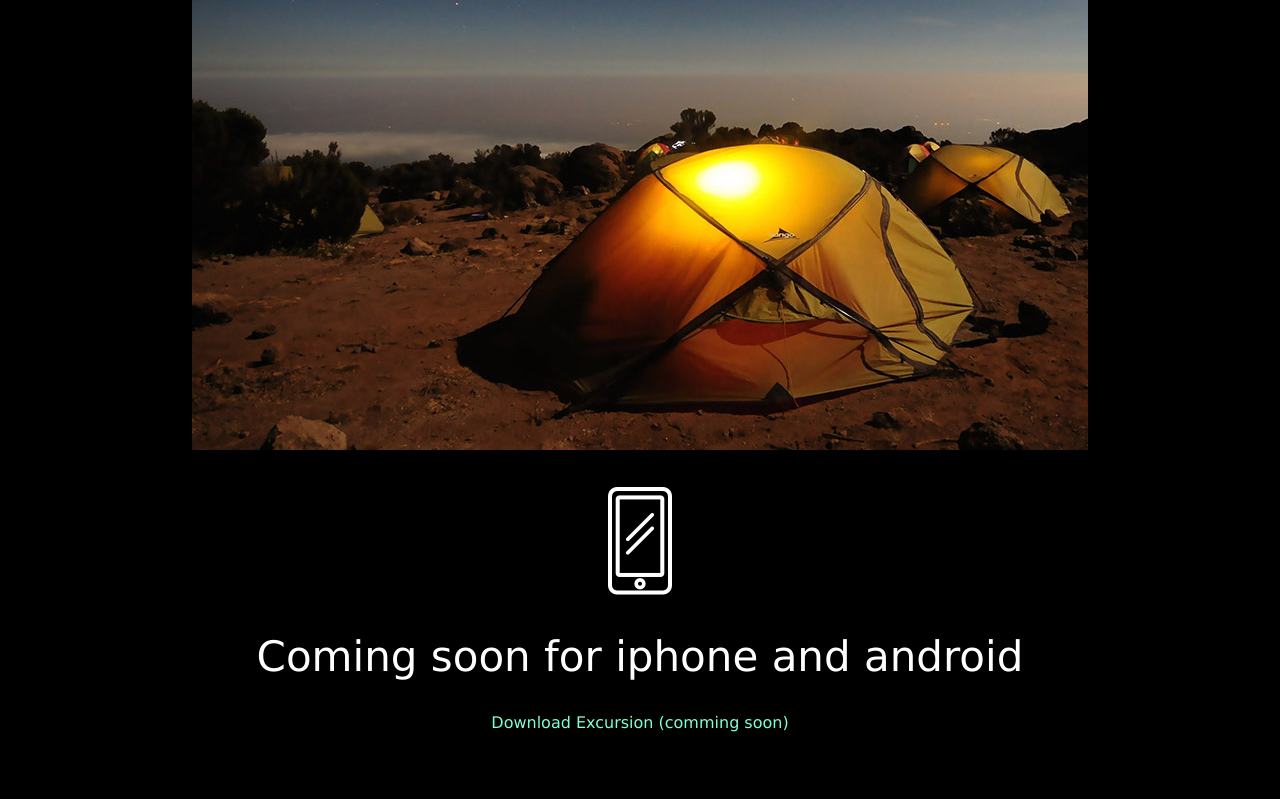
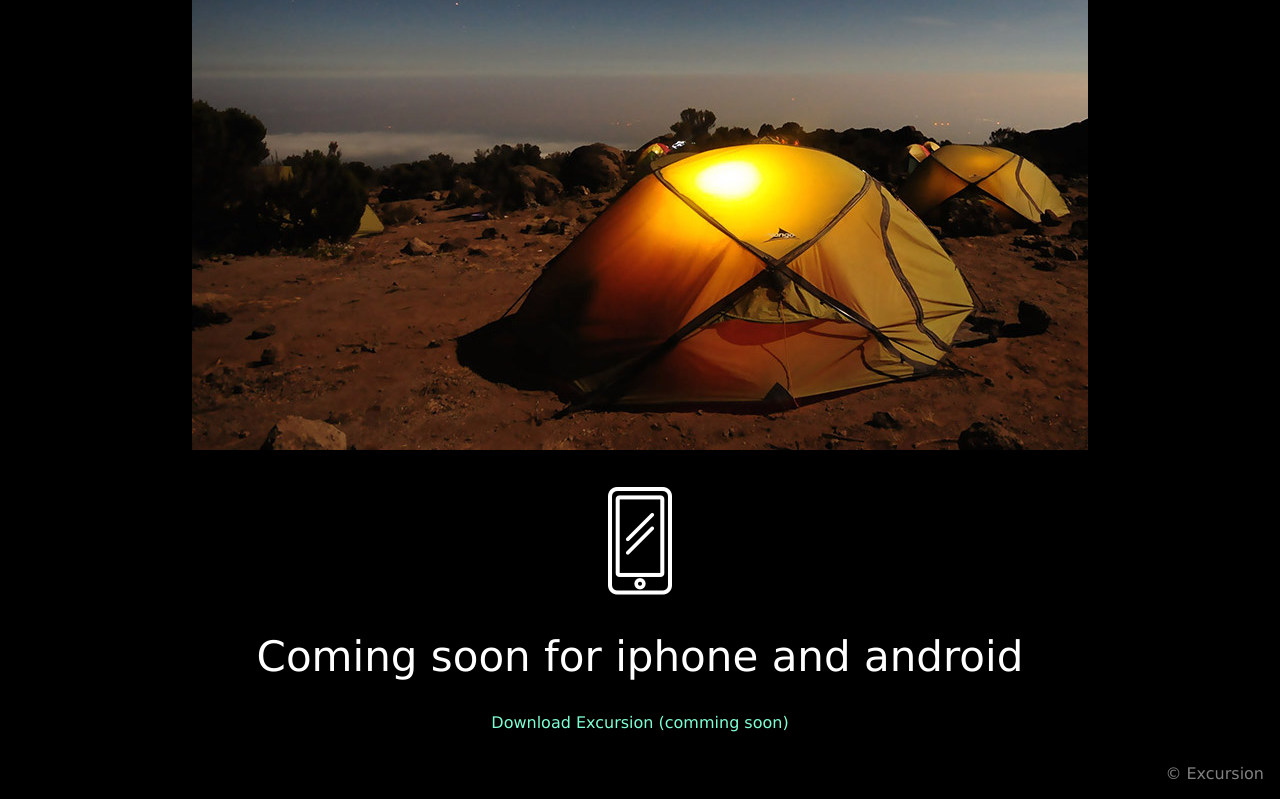
Before and after one commit to walkyrii/excursion, a plain HTML site: page index.html in a window 1280 px wide. Shown: the part 541-1340 px from the top of the page. Before the commit the page ends 1305 px from the top, so only its background shows below. Drawn offline with Linux system fonts and the light colour scheme.

Commit message:
add footer

```diff
--- a/index.html
+++ b/index.html
@@ -40,6 +40,12 @@
 
             <a>Download Excursion (comming soon)</a>
         </div>
+
+        <footer>
+            <div>
+                <p>&copy; Excursion</p>
+            </div>
+        </footer>
     </main>
 </body>
 </html>
--- a/ressources/css/style.css
+++ b/ressources/css/style.css
@@ -33,3 +33,9 @@ a{
     color: gray;
     margin: 2rem 0;
 }
+
+footer p{
+    text-align: right;
+    color: gray;
+    margin: 0 1rem 1rem 0;
+}
```
